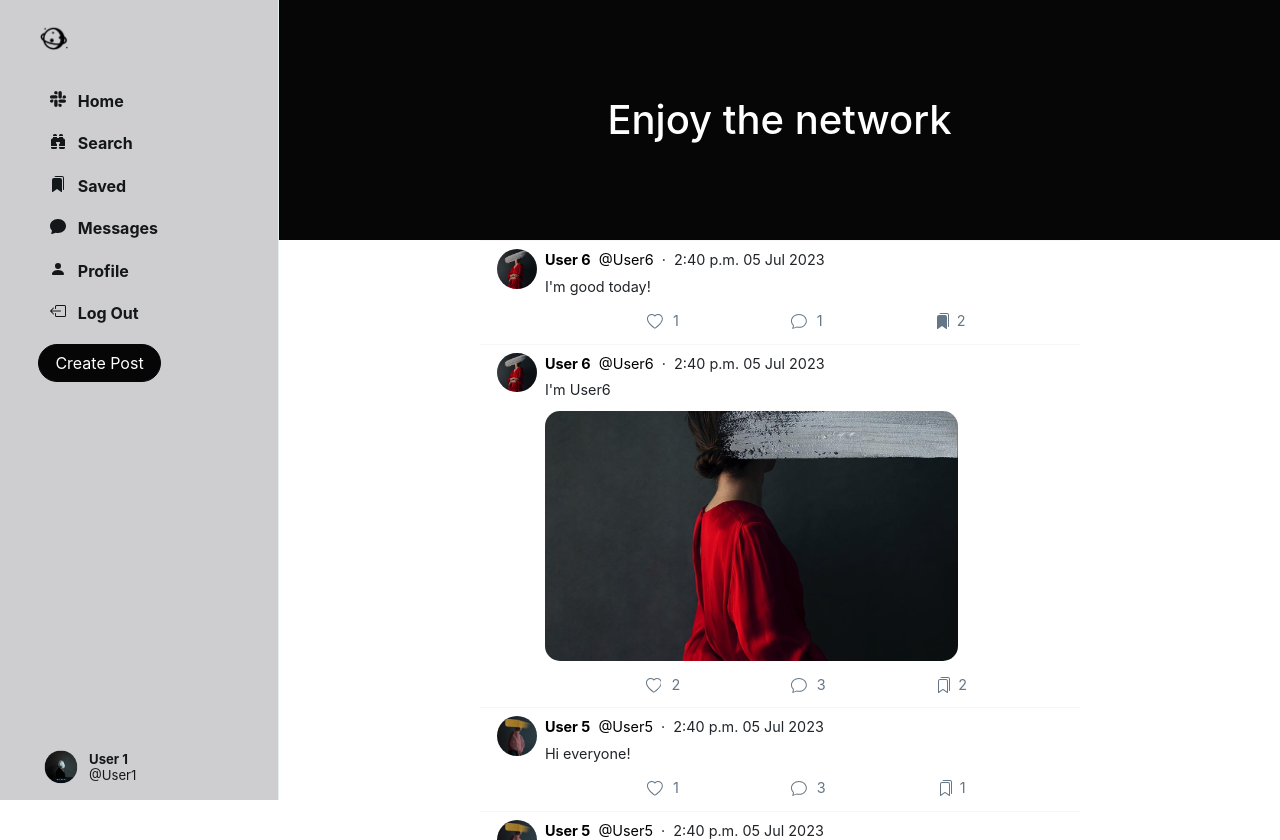
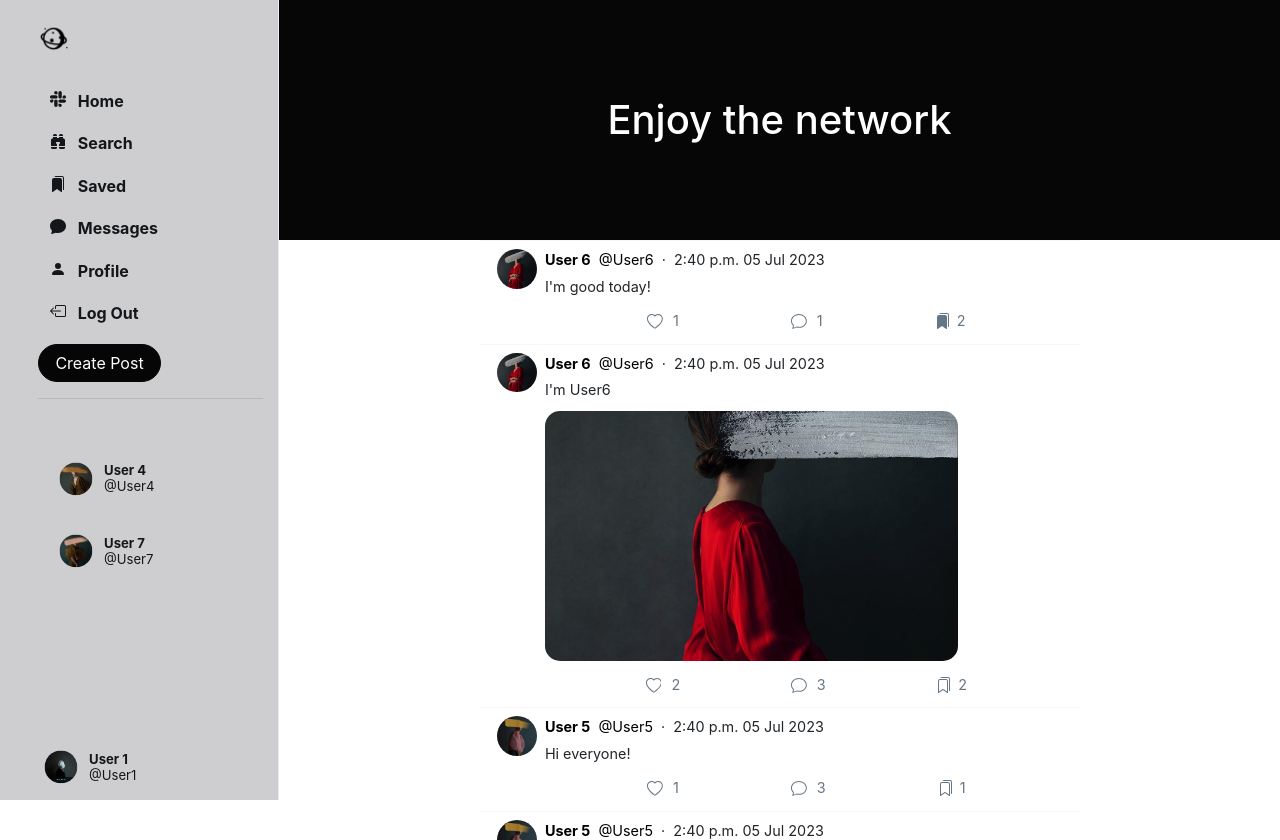
Before and after one commit to Ayoubimad/SocialWebSite, a Django app: page / in a window 1280 px wide. Shown: the top 840 px of the page. Run offline with Django 4.2, Linux system fonts and the light colour scheme; a user stored in the database is signed in; data comes from the database, SQL or seed files in the repository; both versions use the stored data as it was after the commit; some libraries are stand-ins or nearby versions.

Commit message:
Moved suggestion on sidenav

```diff
--- a/Network/templates/sidenav.html
+++ b/Network/templates/sidenav.html
@@ -83,6 +83,28 @@
         <button id="popup-btn" class="btn btn-success new-post-btn" data-toggle="modal" data-target="#createPostModal">
             Create Post
         </button>
+        <br>
+        <hr>
+        <br>
+        <div class="suggestion">
+            {% for suggestion in suggestions %}
+                <li class="suggestion-item suggestion-user" id="s-box">
+                    <a href="{% url 'profile' suggestion.username %}" class="nav-link">
+                        <div class="user_account">
+                            <div class="small-profilepic"
+                                 style="float: left; background-image: url({{ suggestion.profile_pic.url }});"></div>
+                            <div style="height: 2.7vw; margin: auto;">
+                                <div style="margin-top: 4px;">
+                                    <strong>{{ suggestion.first_name }} {{ suggestion.last_name }}</strong>
+                                </div>
+                                <div class="grey" style="margin-top: 4px;">
+                                    @{{ suggestion.username }}</div>
+                            </div>
+                        </div>
+                    </a>
+                </li>
+            {% endfor %}
+        </div>
         <div style="position: absolute; bottom: 10px;">
             <li class="nav-item sidenav-user">
                 <a href="{% url 'profile' user.username %}" class="nav-link">
--- a/Network/views.py
+++ b/Network/views.py
@@ -16,13 +16,15 @@ from .models import *
 
 @login_required(login_url='login/')
 def home(request):
-    user = request.user
+    user = User.objects.get(id=request.user.id)
+    suggestions = user.get_suggested_followers()
     followed_users = user.follows.all()
     start_date = timezone.now() - timedelta(days=1)
     posts = Post.objects.filter(creator__in=followed_users, date_created__gte=start_date).order_by("-date_created")
     context = {
         'user': user,
         'posts': posts,
+        'suggestions': suggestions
     }
     return render(request=request, template_name='home.html', context=context)
 
@@ -89,15 +91,20 @@ def register_view(request):
 
 @login_required(login_url='login/')
 def saved(request):
+    user = User.objects.get(id=request.user.id)
+    suggestions = user.get_suggested_followers()
     posts = Post.objects.filter(savers=request.user)
     return render(request=request, template_name='saved.html', context={
-        'posts': posts
+        'posts': posts,
+        'suggestions': suggestions
     })
 
 
 @login_required(login_url='login/')
 def profile_view(request, username):
     username = get_object_or_404(User, username=username)
+    user = User.objects.get(id=request.user.id)
+    suggestions = user.get_suggested_followers()
     posts = Post.objects.filter(creator=username).order_by("-date_created")
     chat = Chat.objects.filter(
         Q(participants=username) & Q(participants=request.user)
@@ -109,12 +116,15 @@ def profile_view(request, username):
     return render(request, 'profile.html', {
         'us': username,
         'posts': posts,
-        'chat': chat
+        'chat': chat,
+        'suggestions': suggestions
     })
 
 
 @login_required(login_url='login/')
 def edit_profile(request):
+    user = User.objects.get(id=request.user.id)
+    suggestions = user.get_suggested_followers()
     if request.method == 'POST':
         firstname = request.POST.get('firstname')
         lastname = request.POST.get('lastname')
@@ -144,7 +154,9 @@ def edit_profile(request):
             user.cover = cover
 
         user.save()
-    return render(template_name='edit_profile.html', request=request, context={})
+    return render(template_name='edit_profile.html', request=request, context={
+        "suggestions": suggestions
+    })
 
 
 @login_required(login_url='login/')
@@ -320,8 +332,13 @@ def add_comment(request):
 
 @login_required(login_url='login/')
 def chats(request):
+    user = User.objects.get(id=request.user.id)
+    suggestions = user.get_suggested_followers()
     chats_list = Chat.objects.filter(participants=request.user).order_by("-last_updated")
-    return render(request=request, template_name='chats.html', context={'chats': chats_list})
+    return render(request=request, template_name='chats.html', context={
+        'chats': chats_list,
+        'suggestions': suggestions
+    })
 
 
 @login_required(login_url='login/')
```
Also changed, not shown: Network/templates/search.html (+0 -34 lines), db.sqlite3.
